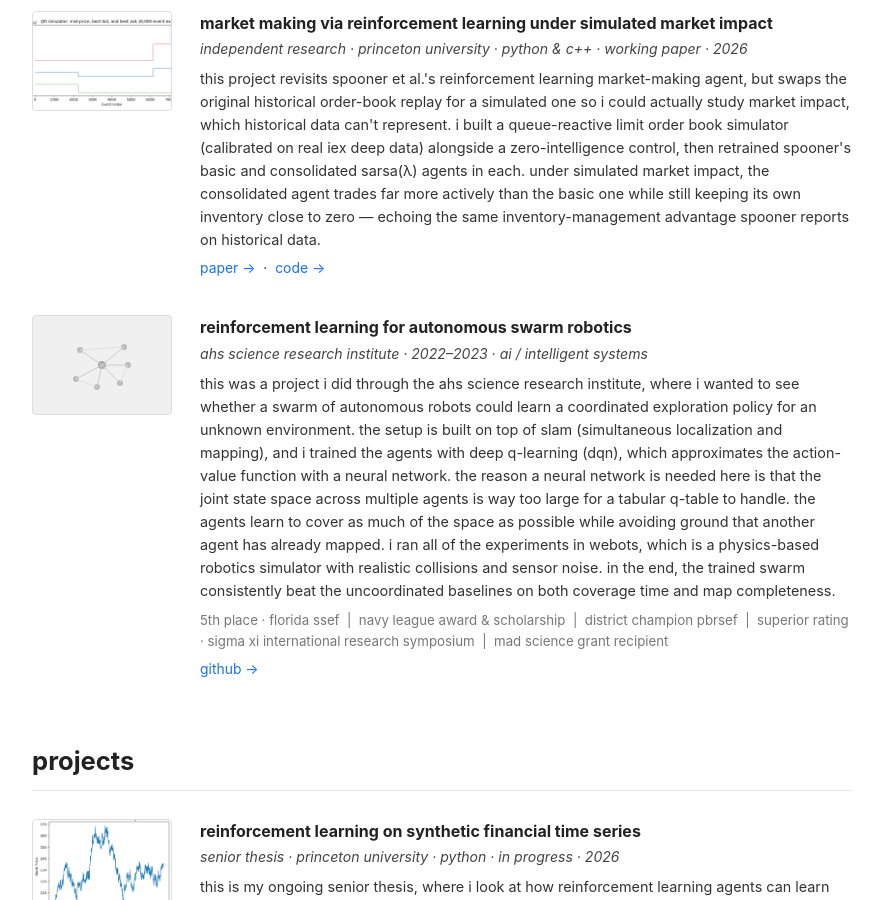
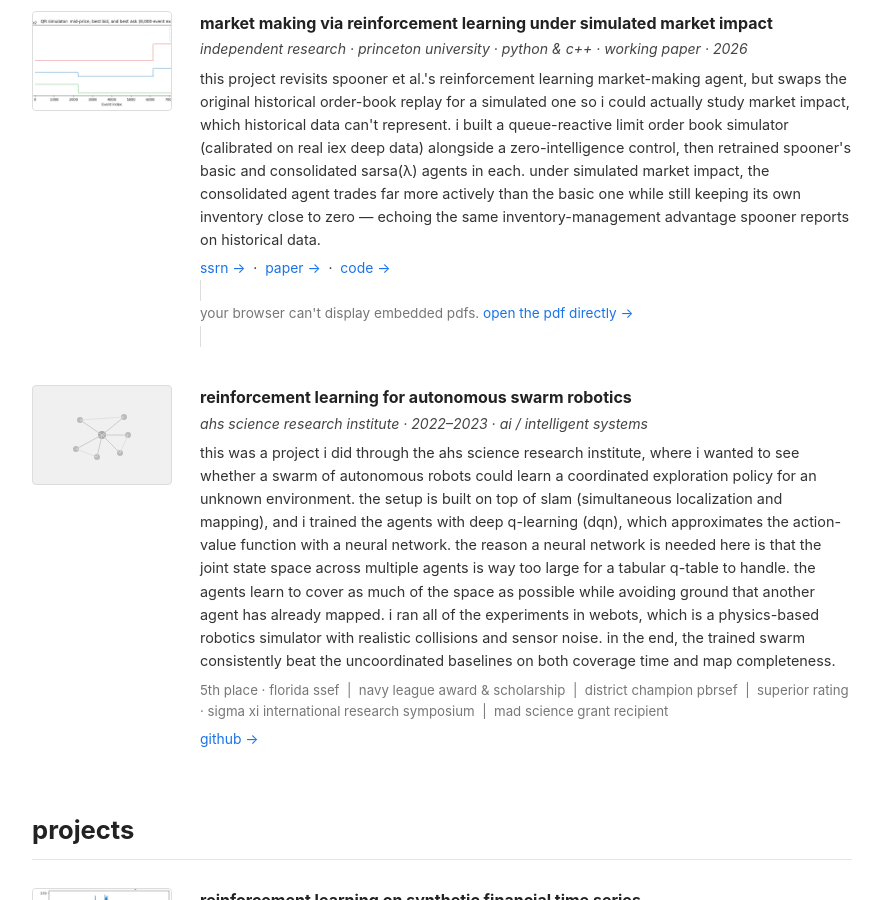
Before and after one commit to dylanmcclish/dylanmcclish.github.io, a Jekyll site: the page index.html, which Jekyll copies as it is, in a window 1280 px wide and 900 px high, scrolled down 439 px. Shown: the whole window, without its empty margins (198-1080 px from the left). Built offline with Jekyll 4.4.1, drawn with Linux system fonts in a browser that asks for light colours.

Commit message:
Add SSRN link and embedded PDF to market making RL project
Links the SSRN listing and embeds the paper inline via <object> next
to the existing GitHub paper/code links.

```diff
--- a/index.html
+++ b/index.html
@@ -264,7 +264,12 @@
         <p>
           this project revisits spooner et al.'s reinforcement learning market-making agent, but swaps the original historical order-book replay for a simulated one so i could actually study market impact, which historical data can't represent. i built a queue-reactive limit order book simulator (calibrated on real iex deep data) alongside a zero-intelligence control, then retrained spooner's basic and consolidated sarsa(&lambda;) agents in each. under simulated market impact, the consolidated agent trades far more actively than the basic one while still keeping its own inventory close to zero — echoing the same inventory-management advantage spooner reports on historical data.
         </p>
-        <p style="margin-top: 6px; font-size: 0.87rem;"><a href="https://github.com/dylanmcclish/rl-market-making-qr-impact/blob/main/paper/main.pdf" target="_blank">paper →</a> &nbsp;·&nbsp; <a href="https://github.com/dylanmcclish/rl-market-making-qr-impact" target="_blank">code →</a></p>
+        <p style="margin-top: 6px; font-size: 0.87rem;"><a href="https://papers.ssrn.com/sol3/papers.cfm?abstract_id=7452919" target="_blank">ssrn →</a> &nbsp;·&nbsp; <a href="https://github.com/dylanmcclish/rl-market-making-qr-impact/blob/main/paper/main.pdf" target="_blank">paper →</a> &nbsp;·&nbsp; <a href="https://github.com/dylanmcclish/rl-market-making-qr-impact" target="_blank">code →</a></p>
+        <object data="market-making-rl/paper.pdf" type="application/pdf" width="100%" height="600" style="margin-top: 12px; border: 1px solid #ddd; border-radius: 4px;">
+          <p style="font-size: 0.85rem; color: #777;">
+            your browser can't display embedded pdfs. <a href="market-making-rl/paper.pdf" target="_blank">open the pdf directly →</a>
+          </p>
+        </object>
       </div>
     </div>
 
```
Also changed, not shown: 1 other file.
